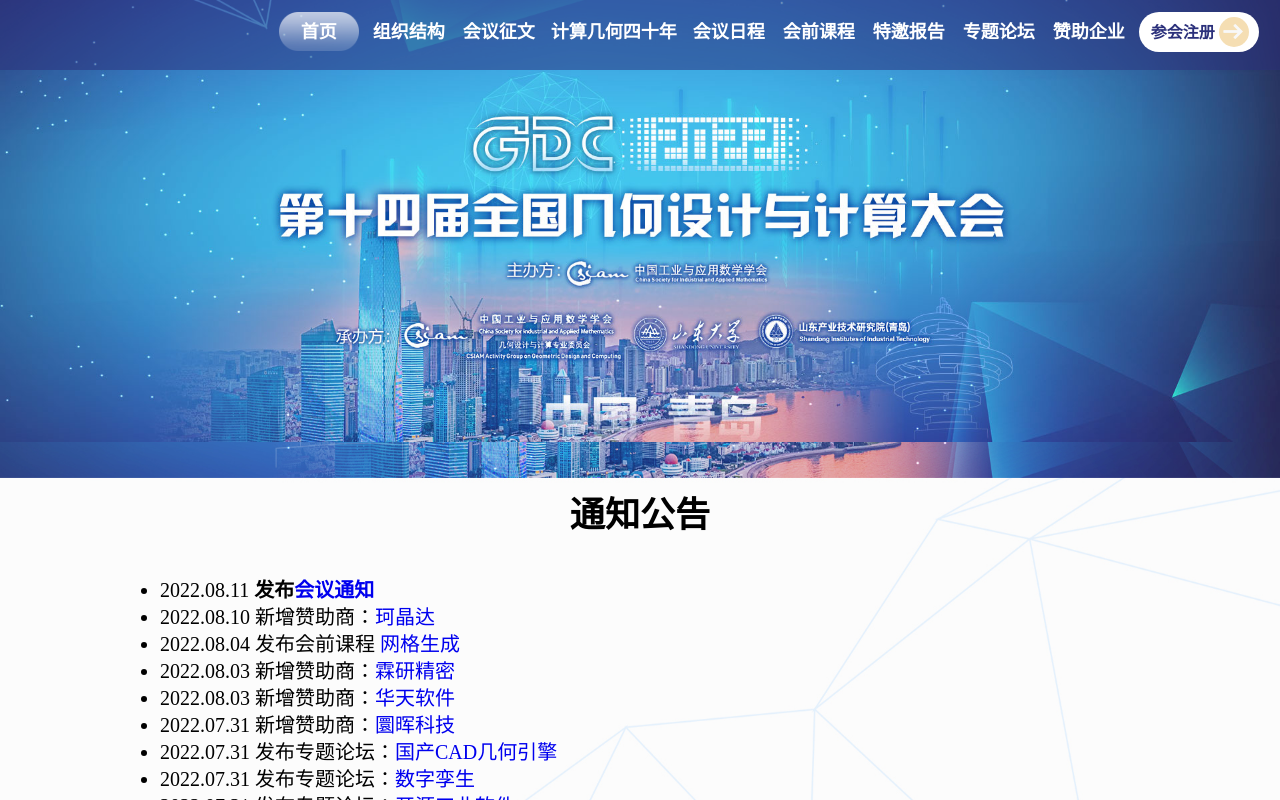
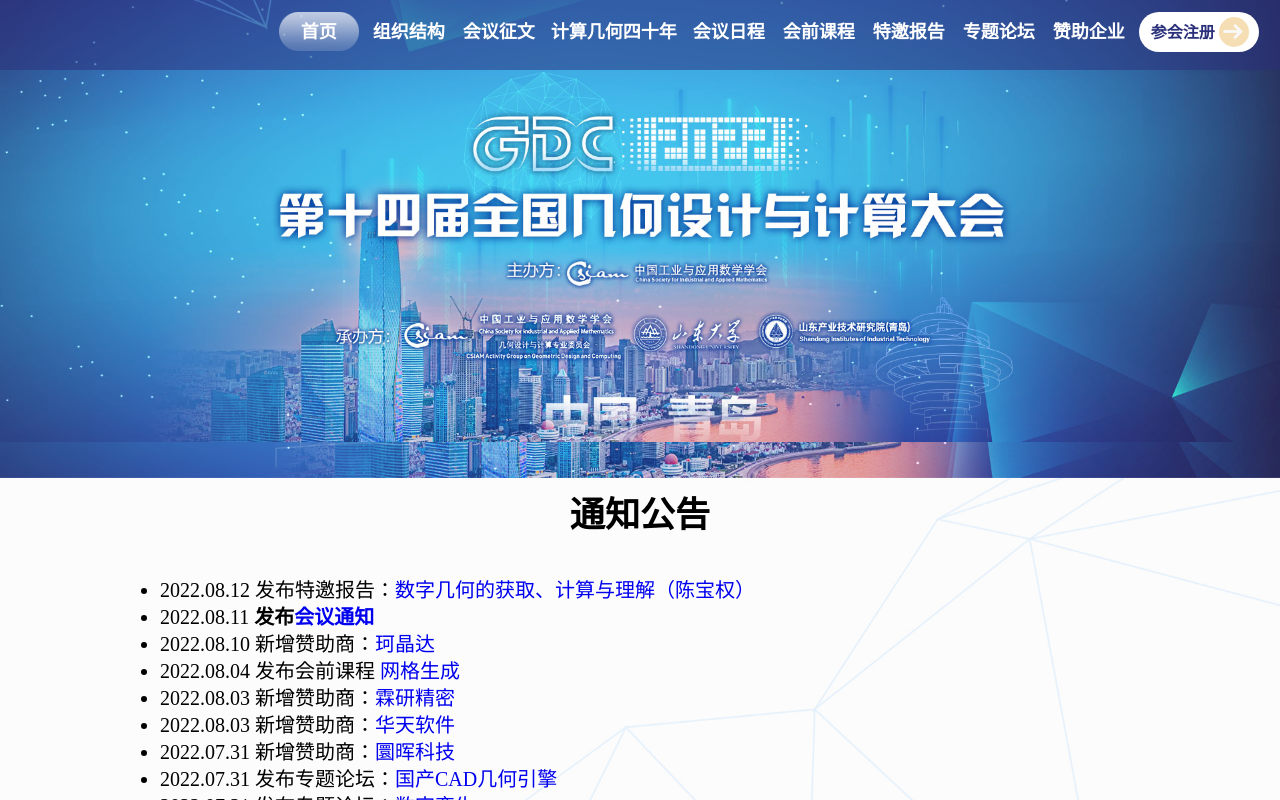
Before and after one commit to Cluir/gdc_website, a Vue app: page /rc#/subject in a window 1280 px wide. Shown: the top 800 px of the page. Built offline with nearby package versions, Linux system fonts and the light colour scheme.

Commit message:
'更新了特邀报告'

```diff
--- a/src/components/heads/subject.vue
+++ b/src/components/heads/subject.vue
@@ -7,6 +7,7 @@
       <!-- <span>第十四届全国几何设计与计算学术会议</span> -->
     </div>
     <ul style="font-size: 20px;line-height:1.35">
+      <li>2022.08.12 发布特邀报告：<a href="https://irc.cs.sdu.edu.cn/gdc2022/index.html#/ty">数字几何的获取、计算与理解（陈宝权）</a></li>
       <li>2022.08.11 <b>发布</b><a
           href="https://irc.cs.sdu.edu.cn/gdc2022/pdf/20220810huiyitongzhi-dishisijiequanguojiheshejiyujisuanxueshuhuiyi.pdf"
           target="_blank"><b>会议通知</b></a></li>
--- a/src/components/heads/ty.vue
+++ b/src/components/heads/ty.vue
@@ -37,9 +37,12 @@
             <div class="keynote_text">
               <img src="../../assets/ty/cbq.png" onclick='window.open("http://cfcs.pku.edu.cn/baoquan/")' title="查看主页"/>
               <p><strong>报告人：</strong>陈宝权</p>
-              <p><strong>题目：</strong>待定</p>
+              <p><strong>题目：</strong>数字几何的获取、计算与理解</p>
               <p style="text-indent: 27px;"><strong>时间：</strong>8月21日上午08:30—09:30</p>
             <br><br><br><br>
+            <p class="intro2_intro" style="text-indent: 27px;"><strong>报告摘要：</strong>数字化构建形体的三维模型是智能制造、虚拟现实、数字娱乐、数字孪生、智慧城市等应用领域的基础研究问题，是连接数字世界与物理世界的桥梁。在几何数字化的前提下，对于数字形体的物理行为的计算以及语义信息的分析则是支撑以上应用的关键共性技术。本报告将从几何的获取、计算与理解三个方面展开，展示目前的技术进展，并探讨在这三个方面的研究趋势。
+</p>
+              <br>
               <p class="intro2_intro" style="text-indent: 27px;"><strong>个人简介：</strong>北京大学博雅特聘教授、智能学院副院长，博士生导师，IEEE Fellow、中国计算机学会会士和中国图像图形学学会会士。研究领域为计算机图形学、三维视觉与可视化，在ACM SIGGRAPH、IEEE VIS、ACM TOG等国际会议和刊物发表论文200余篇。曾担任973项目“城市大数据计算理论与方法”首席科学家、SIGGRAPH ASIA 2014和IEEE Visualization 2005会议主席及IEEE Visualization 2004程序委员会主席。获2003年美国国家科学基金会杰出青年学者奖（NSF CAREER Award）、2005年IEEE可视化国际会议最佳论文奖、2014年中国计算机图形学大会杰出奖，入选2008年中科院百人计划、2010年国家“杰出青年”科学基金资助、2015年长江学者特聘计划、2016年“万人计划”领军人才、2019年IEEE Fellow和2021年IEEE Visualization Academy。担任中国图像图形学学会常务理事和三维视觉专委会主任。曾任第七届教育部科技委信息学部委员、中国计算机学会常务理事和青工委主任、北京电影学院未来影像高精尖创新中心首席科学家。现主持国家重点研发计划“科技冬奥”重点专项“冰雪项目交互式多维度观赛体验技术与系统”，为北京冬残奥冰球比赛实时提供“子弹时间”特效精彩瞬间回放，并受到了OBS工程技术总监伊西多罗·莫瑞诺（Isidoro Moreno）的高度赞誉。
 </p>
             </div>
```
